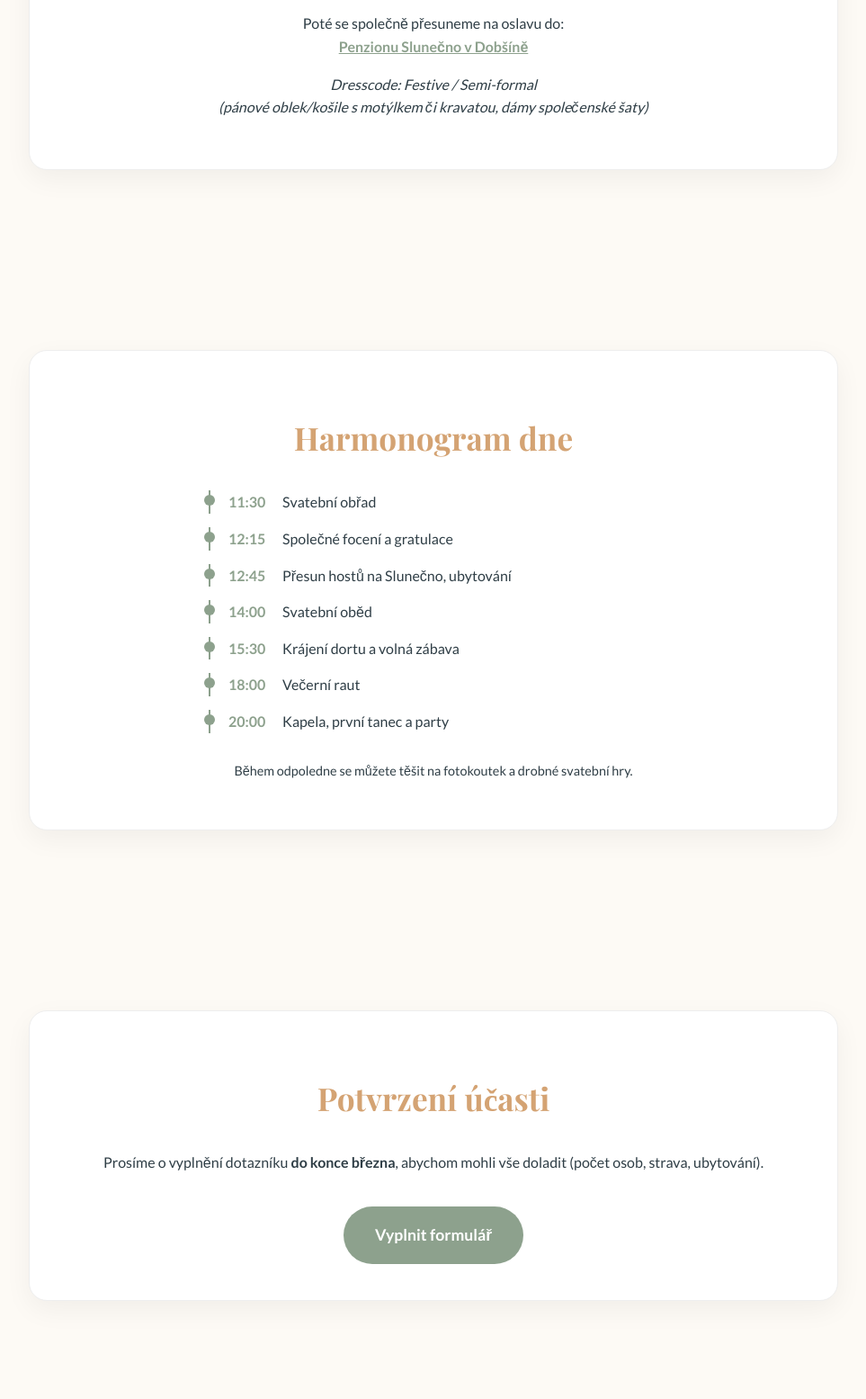
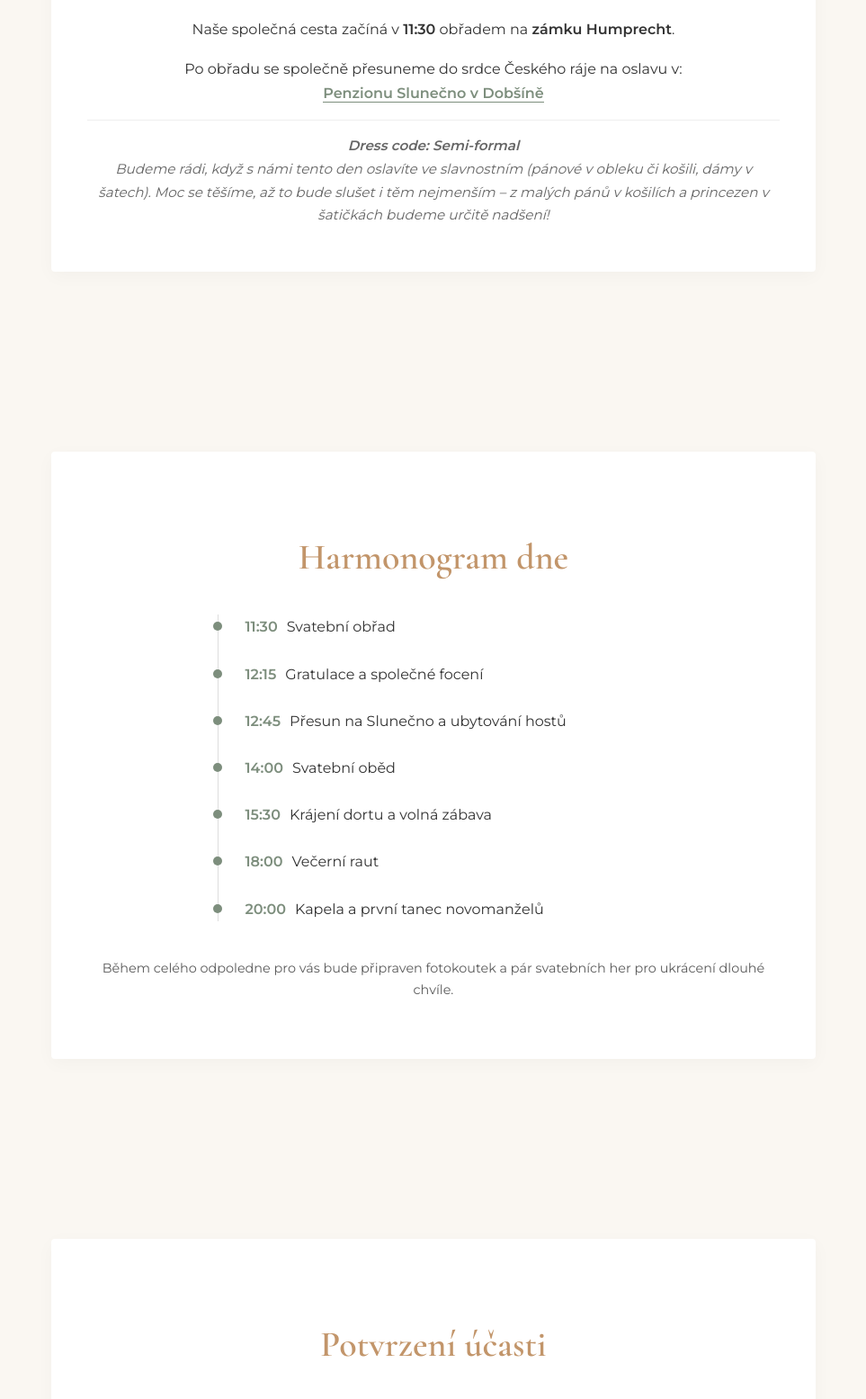
Before and after one commit to tynaneu/svatba, a plain HTML site: page index.html in a window 1280 px wide. Shown: the part 753-2308 px from the top of the page at 90% size, without its empty margins (158-1121 px from the left). Drawn offline with nearby package versions, Linux system fonts and the light colour scheme; a web font is replaced by a local one.

Commit message:
Update wedding invitation details and styles

```diff
--- a/index.html
+++ b/index.html
@@ -4,33 +4,36 @@
     <meta charset="UTF-8">
     <meta name="viewport" content="width=device-width, initial-scale=1.0">
     <title>Svatba Kristýny a Pavla | 23.5.2026</title>
-    <link href="https://fonts.googleapis.com/css2?family=Playfair+Display:ital,wght@0,400;0,700;1,400&family=Lato:wght@300;400;700&display=swap" rel="stylesheet">
+    <link href="https://fonts.googleapis.com/css2?family=Cormorant+Garamond:ital,wght@0,400;0,600;1,400&family=Montserrat:wght@300;400;600&display=swap" rel="stylesheet">
     <style>
-        :root { --primary: #8da18d; --secondary: #d4a373; --bg: #fdfaf5; --text: #2f3e46; }
-        body { font-family: 'Lato', sans-serif; margin: 0; background: var(--bg); color: var(--text); line-height: 1.6; text-align: center; }
+        :root { --primary: #7d8e7d; --secondary: #c2956a; --bg: #faf7f2; --text: #333; }
+        body { font-family: 'Montserrat', sans-serif; margin: 0; background: var(--bg); color: var(--text); line-height: 1.7; text-align: center; }
 
-        header { padding: 120px 20px; background: white; border-bottom: 8px solid var(--primary); position: relative; }
-        h1 { font-family: 'Playfair Display', serif; font-size: 3.5rem; margin: 0; color: var(--primary); }
-        .date { font-size: 1.8rem; letter-spacing: 2px; margin: 10px 0; font-weight: 300; }
-        .souckovi { font-style: italic; opacity: 0.7; font-size: 1.2rem; }
+        header { padding: 130px 20px; background: white; border-bottom: 6px solid var(--primary); }
+        h1 { font-family: 'Cormorant Garamond', serif; font-size: 4rem; margin: 0; color: var(--primary); font-weight: 400; }
+        .date { font-size: 1.6rem; letter-spacing: 4px; margin: 10px 0; font-weight: 300; text-transform: uppercase; }
+        .souckovi { font-family: 'Cormorant Garamond', serif; font-style: italic; opacity: 0.6; font-size: 1.4rem; }
 
-        section { padding: 80px 20px; max-width: 900px; margin: 0 auto; }
-        .card { background: white; padding: 40px; border-radius: 20px; box-shadow: 0 10px 30px rgba(0,0,0,0.05); margin-bottom: 40px; border: 1px solid #eee; }
-        h2 { font-family: 'Playfair Display', serif; color: var(--secondary); font-size: 2.2rem; margin-bottom: 30px; }
+        section { padding: 80px 20px; max-width: 850px; margin: 0 auto; }
+        .card { background: white; padding: 50px 40px; border-radius: 4px; box-shadow: 0 5px 20px rgba(0,0,0,0.03); margin-bottom: 40px; }
+        h2 { font-family: 'Cormorant Garamond', serif; color: var(--secondary); font-size: 2.5rem; margin-bottom: 30px; font-weight: 600; }
 
-        .timeline { text-align: left; max-width: 500px; margin: 0 auto; }
-        .time-item { display: flex; margin-bottom: 15px; border-left: 2px solid var(--primary); padding-left: 20px; position: relative; }
-        .time-item::before { content: ''; width: 12px; height: 12px; background: var(--primary); border-radius: 50%; position: absolute; left: -7px; top: 5px; }
-        .time-val { font-weight: bold; min-width: 60px; color: var(--primary); }
+        .timeline { text-align: left; max-width: 450px; margin: 0 auto; border-left: 1px solid #ddd; padding-left: 30px; }
+        .time-item { margin-bottom: 25px; position: relative; }
+        .time-item::before { content: ''; width: 10px; height: 10px; background: var(--primary); border-radius: 50%; position: absolute; left: -35.5px; top: 8px; }
+        .time-val { font-weight: 600; color: var(--primary); margin-right: 10px; }
 
-        .btn { background: var(--primary); color: white; padding: 18px 35px; text-decoration: none; border-radius: 50px; display: inline-block; font-weight: bold; transition: 0.3s; margin-top: 20px; border: none; cursor: pointer; font-size: 1.1rem; }
-        .btn:hover { background: var(--secondary); transform: translateY(-3px); }
+        .btn { background: var(--primary); color: white; padding: 18px 40px; text-decoration: none; display: inline-block; letter-spacing: 1px; transition: 0.4s; margin-top: 20px; border-radius: 2px; text-transform: uppercase; font-size: 0.9rem; font-weight: 600; }
+        .btn:hover { background: var(--secondary); box-shadow: 0 5px 15px rgba(0,0,0,0.1); }
 
-        .info-grid { display: grid; grid-template-columns: repeat(auto-fit, minmax(250px, 1fr)); gap: 20px; }
-        .info-box { padding: 20px; border: 1px dashed var(--primary); border-radius: 10px; }
+        .info-grid { display: grid; grid-template-columns: repeat(auto-fit, minmax(280px, 1fr)); gap: 25px; margin-top: 20px; }
+        .info-box { padding: 25px; background: #fdfdfd; border: 1px solid #f0f0f0; }
 
-        a { color: var(--primary); text-decoration: underline; }
-        footer { padding: 60px; background: white; font-style: italic; color: #999; }
+        a { color: var(--primary); text-decoration: none; border-bottom: 1px solid var(--primary); transition: 0.3s; }
+        a:hover { color: var(--secondary); border-color: var(--secondary); }
+
+        .dresscode-text { font-style: italic; color: #666; font-size: 0.95rem; margin-top: 15px; border-top: 1px solid #eee; padding-top: 15px; }
+        footer { padding: 80px 20px; color: #aaa; font-family: 'Cormorant Garamond', serif; font-size: 1.2rem; }
     </style>
 </head>
 <body>
@@ -41,60 +44,64 @@
     <p class="souckovi">...brzy Součkovi</p>
 </header>
 
-<section id="misto">
+<section>
     <div class="card">
         <h2>Kdy a kde?</h2>
-        <p><strong>11:30 | Obřad</strong><br>Zámek Humprecht u Sobotky</p>
-        <p>Poté se společně přesuneme na oslavu do:<br>
-        <strong><a href="https://www.penzionslunecno.cz/" target="_blank">Penzionu Slunečno v Dobšíně</a></strong></p>
-        <p><em>Dresscode: Festive / Semi-formal<br>(pánové oblek/košile s motýlkem či kravatou, dámy společenské šaty)</em></p>
+        <p>Naše společná cesta začíná v <strong>11:30</strong> obřadem na <strong>zámku Humprecht</strong>.</p>
+        <p>Po obřadu se společně přesuneme do srdce Českého ráje na oslavu v:<br>
+        <strong><a href="https://www.slunecno-cesky-raj.cz/" target="_blank">Penzionu Slunečno v Dobšíně</a></strong></p>
+
+        <div class="dresscode-text">
+            <strong>Dress code: Semi-formal</strong><br>
+            Budeme rádi, když s námi tento den oslavíte ve slavnostním (pánové v obleku či košili, dámy v šatech). Moc se těšíme, až to bude slušet i těm nejmenším – z malých pánů v košilích a princezen v šatičkách budeme určitě nadšení!
+        </div>
     </div>
 </section>
 
-<section id="harmonogram">
+<section>
     <div class="card">
         <h2>Harmonogram dne</h2>
         <div class="timeline">
             <div class="time-item"><span class="time-val">11:30</span><span>Svatební obřad</span></div>
-            <div class="time-item"><span class="time-val">12:15</span><span>Společné focení a gratulace</span></div>
-            <div class="time-item"><span class="time-val">12:45</span><span>Přesun hostů na Slunečno, ubytování</span></div>
+            <div class="time-item"><span class="time-val">12:15</span><span>Gratulace a společné focení</span></div>
+            <div class="time-item"><span class="time-val">12:45</span><span>Přesun na Slunečno a ubytování hostů</span></div>
             <div class="time-item"><span class="time-val">14:00</span><span>Svatební oběd</span></div>
             <div class="time-item"><span class="time-val">15:30</span><span>Krájení dortu a volná zábava</span></div>
             <div class="time-item"><span class="time-val">18:00</span><span>Večerní raut</span></div>
-            <div class="time-item"><span class="time-val">20:00</span><span>Kapela, první tanec a party</span></div>
+            <div class="time-item"><span class="time-val">20:00</span><span>Kapela a první tanec novomanželů</span></div>
         </div>
-        <p style="margin-top:30px; font-size: 0.9rem;">Během odpoledne se můžete těšit na fotokoutek a drobné svatební hry.</p>
+        <p style="margin-top:40px; font-size: 0.9rem; opacity: 0.8;">Během celého odpoledne pro vás bude připraven fotokoutek a pár svatebních her pro ukrácení dlouhé chvíle.</p>
     </div>
 </section>
 
-<section id="rsvp">
+<section>
     <div class="card">
         <h2>Potvrzení účasti</h2>
-        <p>Prosíme o vyplnění dotazníku <strong>do konce března</strong>, abychom mohli vše doladit (počet osob, strava, ubytování).</p>
-        <a href="https://docs.google.com/forms/d/e/...your-id.../viewform" class="btn" target="_blank">Vyplnit formulář</a>
+        <p>Budeme moc rádi, když nám dáte vědět o své účasti <strong>do konce března</strong> prostřednictvím formuláře níže.</p>
+        <a href="https://forms.google.com/vaše-id" class="btn" target="_blank">Otevřít formulář</a>
     </div>
 </section>
 
-<section id="prakticke">
+<section>
     <div class="card">
         <h2>Praktické informace</h2>
         <div class="info-grid">
             <div class="info-box">
                 <strong>Ubytování</strong><br>
-                Pro předem domluvené hosty je zajištěno ubytování přímo v penzionu a hradí ho novomanželé. Dejte nám prosím vědět ve formuláři.
+                Pro předem domluvené hosty je zajištěno ubytování přímo v penzionu, které hradíme my. Prosíme o potvrzení zájmu ve formuláři.
             </div>
             <div class="info-box">
-                <strong>Nápoje</strong><br>
-                Nealko, pivo, víno, sekt a naše domácí medovina jsou pro vás připraveny zdarma. Tvrdý alkohol si každý host hradí sám.
+                <strong>Osvěžení</strong><br>
+                Nealko, pivo, víno, sekt a naše domácí medovina potečou proudem. Pokud byste si chtěli dát něco tvrdšího, bar bude k dispozici k zakoupení.
             </div>
         </div>
     </div>
 
     <div class="card">
         <h2>Svatební dary</h2>
-        <p>Jelikož spolu již nějakou dobu žijeme a domácnost máme vybavenou, největším darem pro nás bude vaše přítomnost.</p>
-        <p>Pokud byste nás přesto chtěli obdarovat, budeme moc vděční za příspěvek na <strong>zútulnění našeho domu</strong> nebo na naši <strong>svatební cestu</strong>.</p>
-        <p style="font-size: 1.3rem; color: var(--primary); font-weight: bold;">Č. ú.: 123456789 / 0000</p>
+        <p>Jelikož spolu už nějakou dobu žijeme a domácnost máme vybavenou, největším darem pro nás bude vaše přítomnost.</p>
+        <p>Pokud byste nás přesto chtěli obdarovat, budeme vděční za jakýkoliv finanční příspěvek na <strong>zútulnění našeho hnízda</strong> nebo na naši <strong>svatební cestu</strong>.</p>
+        <p style="font-size: 1.4rem; color: var(--primary); margin-top: 20px; font-weight: 600;">Č. ú.: [DOPLŇ SVÉ ČÍSLO ÚČTU]</p>
     </div>
 </section>
 
```
